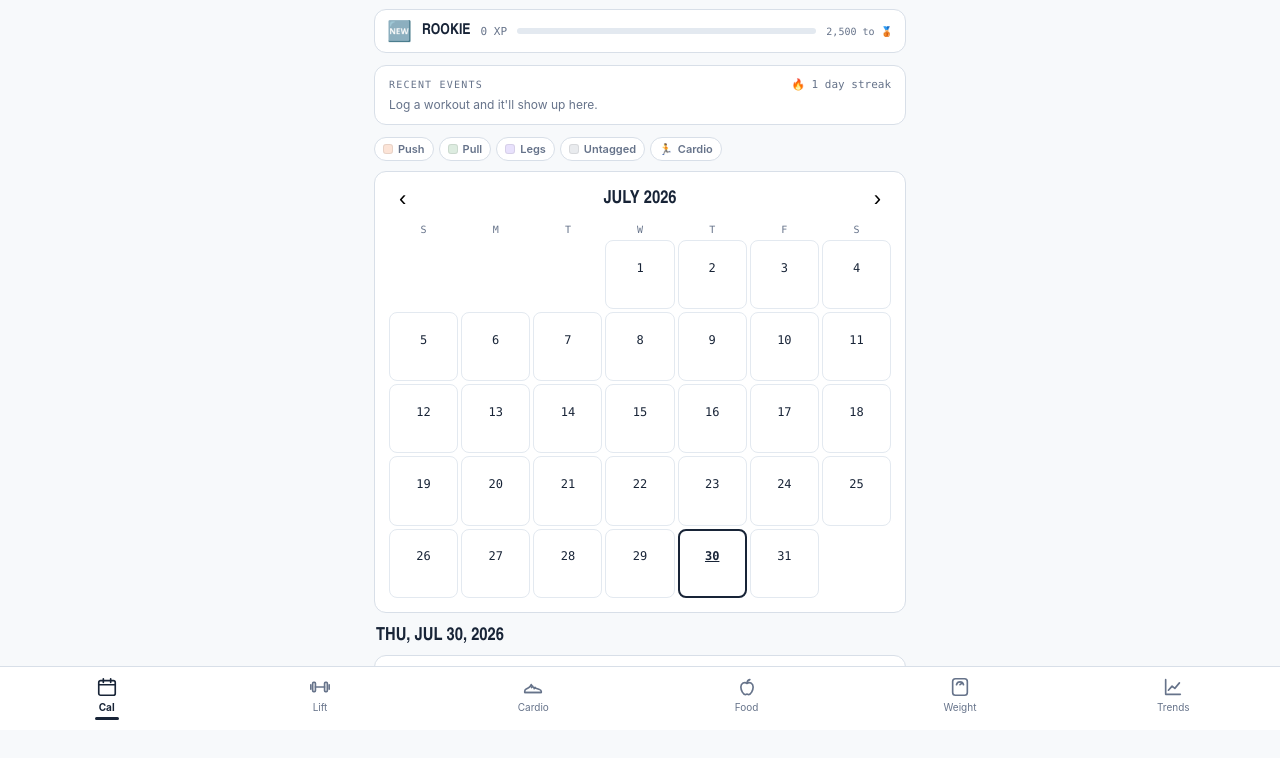
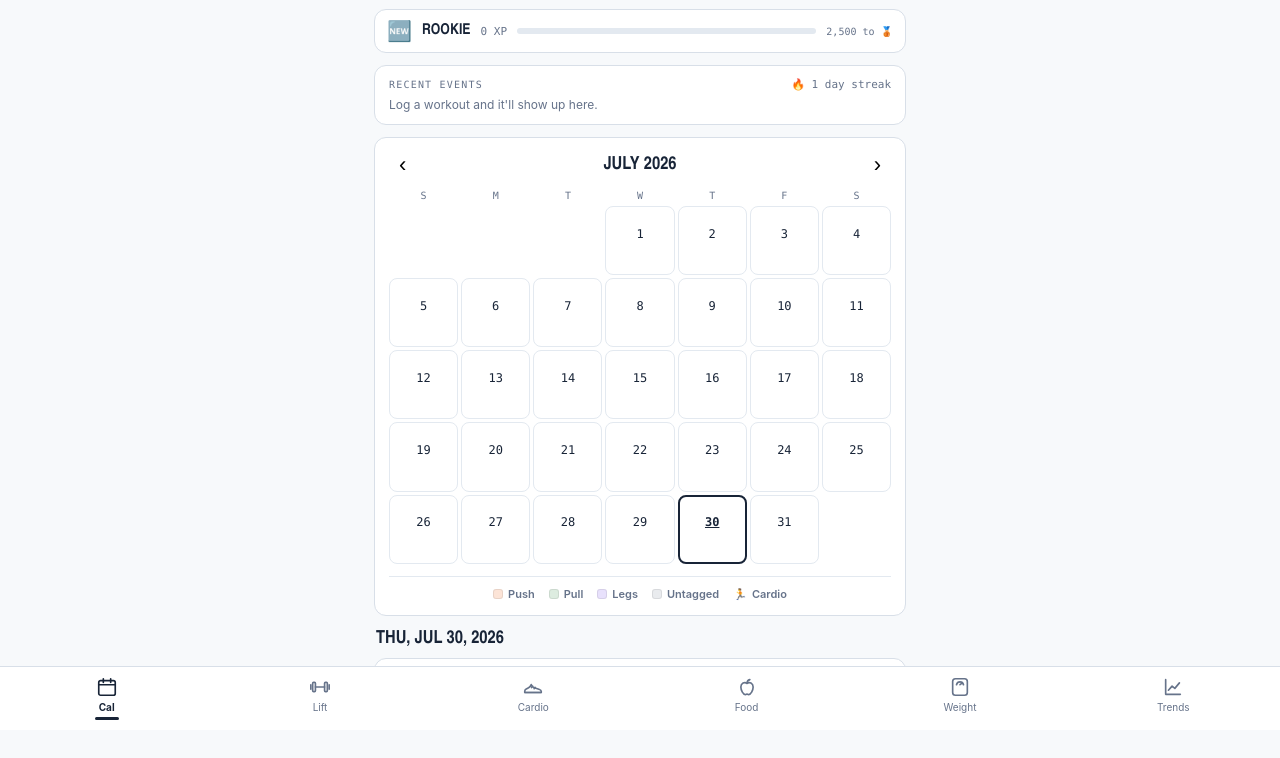
Before and after one commit to landonmullin/Training-log, a plain HTML site: page index.html in a window 1280 px wide. Shown: the part 70-828 px from the top of the page. Drawn offline with nearby package versions, Linux system fonts and the light colour scheme.

Commit message:
Add files via upload

```diff
--- a/index.html
+++ b/index.html
@@ -24,8 +24,8 @@
   body{background:var(--paper);color:var(--ink);font-family:var(--body);padding-bottom:calc(84px + env(safe-area-inset-bottom))}
   header{padding:calc(14px + env(safe-area-inset-top)) 16px 10px;border-bottom:1px solid var(--grid);position:sticky;top:0;background:var(--paper);z-index:5}
   h1{font-family:var(--disp);font-size:28px;font-weight:700;letter-spacing:.01em;font-stretch:condensed}
-  .legend{display:flex;gap:5px;flex-wrap:wrap;margin-bottom:10px}
-  .legend .chip{display:flex;align-items:center;gap:5px;font-family:var(--body);font-size:11px;font-weight:600;color:var(--sub);padding:4px 8px;border:1px solid var(--line);border-radius:14px;background:var(--card)}
+  .legend{display:flex;gap:14px;flex-wrap:wrap;justify-content:center;margin-top:12px;padding-top:10px;border-top:1px solid var(--grid)}
+  .legend .item{display:flex;align-items:center;gap:5px;font-family:var(--body);font-size:11px;font-weight:600;color:var(--sub)}
   .legend .sw{width:10px;height:10px;border-radius:3px;border:1px solid rgba(0,0,0,0.08)}
   #view{padding:14px;max-width:560px;margin:0 auto}
   .card{background:var(--card);border:1px solid var(--line);border-radius:12px;padding:14px;margin-bottom:12px}
@@ -137,7 +137,7 @@
 <script>
 "use strict";
 // ================= data =================
-const APP_VERSION = 39;
+const APP_VERSION = 42;
 const KEY = "ftrack-data-v2";
 const EMPTY = { lifts:[], cardio:[], weights:[], nutrition:[], todos:[], shifts:[], events:[], customExercises:[] };
 const TYPE_META = {
@@ -772,7 +772,8 @@ function pushLocalEvent(ev){
   if (!Array.isArray(data.events)) data.events = [];
   if (data.events.some(e => e.eid === ev.eid)) return false;
   data.events.unshift(ev);
-  data.events = data.events.slice(0, 40);
+  const cut = Date.now() - 30*86400000; // drop anything older than 30 days
+  data.events = data.events.filter(e => (e.createdAt||0) >= cut).slice(0, 40);
   return true;
 }
 // scan for activities that haven't been announced yet and turn them into events
@@ -1155,6 +1156,7 @@ const ui = {
   crewStats: null, crewStatsAt: null, crewTodos: null, crewMetric: "miles", crewPeriod: "week", crewBusy: false,
   crewEvents: null,
   bkList: null, bkBusy: false,
+  eventsOpen: false,
   updateMsg: null,
   payPeriod: null, payHoursMode: "direct", payYtdOpen: false, payFormOpen: false,
   expandedLifts: new Set(),
@@ -1213,11 +1215,11 @@ function byDate(){
 }
 function calendarLegend(){
   return `<div class="legend">
-    <span class="chip"><span class="sw" style="background:${softSplit("push")}"></span>Push</span>
-    <span class="chip"><span class="sw" style="background:${softSplit("pull")}"></span>Pull</span>
-    <span class="chip"><span class="sw" style="background:${softSplit("legs")}"></span>Legs</span>
-    <span class="chip"><span class="sw" style="background:${untaggedSoft()}"></span>Untagged</span>
-    <span class="chip"><span style="font-size:11px">🏃</span>Cardio</span>
+    <span class="item"><span class="sw" style="background:${softSplit("push")}"></span>Push</span>
+    <span class="item"><span class="sw" style="background:${softSplit("pull")}"></span>Pull</span>
+    <span class="item"><span class="sw" style="background:${softSplit("legs")}"></span>Legs</span>
+    <span class="item"><span class="sw" style="background:${untaggedSoft()}"></span>Untagged</span>
+    <span class="item"><span style="font-size:11px">🏃</span>Cardio</span>
   </div>`;
 }
 function renderCalendar(){
@@ -1317,7 +1319,8 @@ function renderCalendar(){
     <span style="flex:1;height:6px;border-radius:3px;background:var(--grid);overflow:hidden;display:block"><span style="display:block;height:100%;width:${prog}%;background:#B08D2F"></span></span>
     ${next?`<span style="font-family:var(--mono);font-size:10px;color:var(--sub)">${(next.min-xp).toLocaleString()} to ${next.icon}</span>`:""}
   </button>`;
-  const evs = mergedEvents(6);
+  const allEvs = mergedEvents(40);
+  const evs = ui.eventsOpen ? allEvs : allEvs.slice(0, 3);
   const stk = data.settings.streak || {count:0};
   const eventsCard = `<div class="card" style="padding:12px 14px">
     <div style="display:flex;justify-content:space-between;align-items:center">
@@ -1330,14 +1333,16 @@ function renderCalendar(){
       <span style="font-family:var(--mono);font-size:10px;color:var(--sub);white-space:nowrap">${eventDate(e.date)}</span>
     </div>`).join("") + `</div>`
     : `<div style="font-size:12px;color:var(--sub);margin-top:6px">Log a workout and it'll show up here${data.crew?.code?" for the whole crew":""}.</div>`}
+    ${allEvs.length > 3 ? `<button onclick="App.toggleEvents()" style="background:none;border:none;color:var(--cardio);font-size:12px;font-weight:700;cursor:pointer;padding:6px 0 0;font-family:var(--body)">${ui.eventsOpen ? "show less \u25B4" : `show all ${allEvs.length} \u25BE`}</button>` : ""}
   </div>`;
-  return `${banner}${rankStrip}${eventsCard}${calendarLegend()}<div class="card">
+  return `${banner}${rankStrip}${eventsCard}<div class="card">
       <div style="display:flex;align-items:center;justify-content:space-between;margin-bottom:10px">
         <button onclick="App.month(-1)" style="background:none;border:none;font-size:22px;cursor:pointer;padding:0 10px">‹</button>
         <div class="h2" style="margin:0">${monthName}</div>
         <button onclick="App.month(1)" style="background:none;border:none;font-size:22px;cursor:pointer;padding:0 10px">›</button>
       </div>
       <div class="cal">${["S","M","T","W","T","F","S"].map(d=>`<div class="dow">${d}</div>`).join("")}${cells}</div>
+      ${calendarLegend()}
     </div>
     <div class="h2">${prettyDate(ui.selected)}</div>${detail}`;
 }
@@ -2488,6 +2493,8 @@ window.App = {
   cardioType(t){ ui.cardioType=t; render(); },
   cardioMetric(m){ ui.cardioMetric=m; render(); },
 
+  toggleEvents(){ ui.eventsOpen = !ui.eventsOpen; render(); },
+
   // cloud backup
   cloudBackupNow(){ toast("Backing up…"); cloudBackup(true); },
   async cloudFindBackups(){
```
